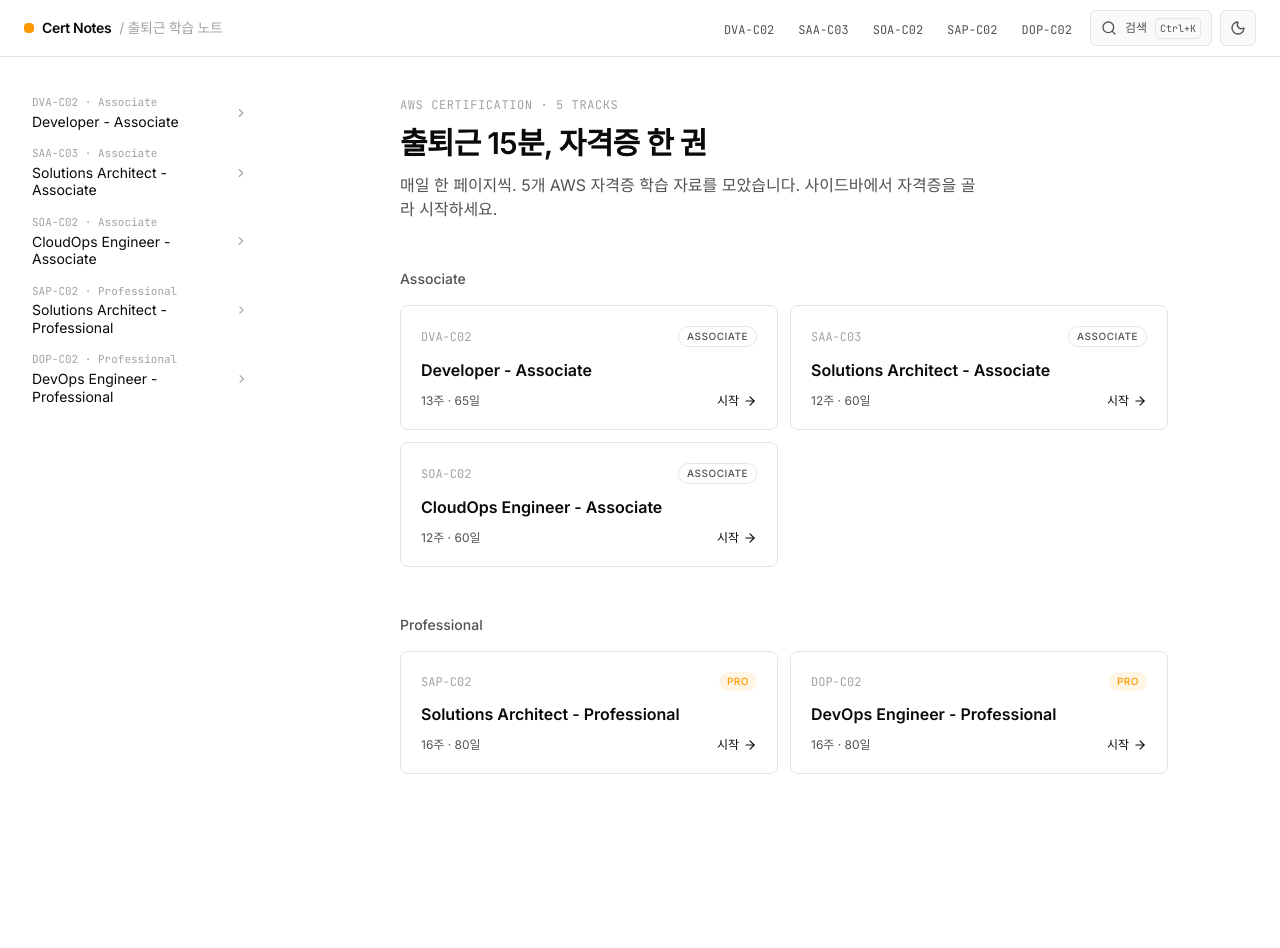
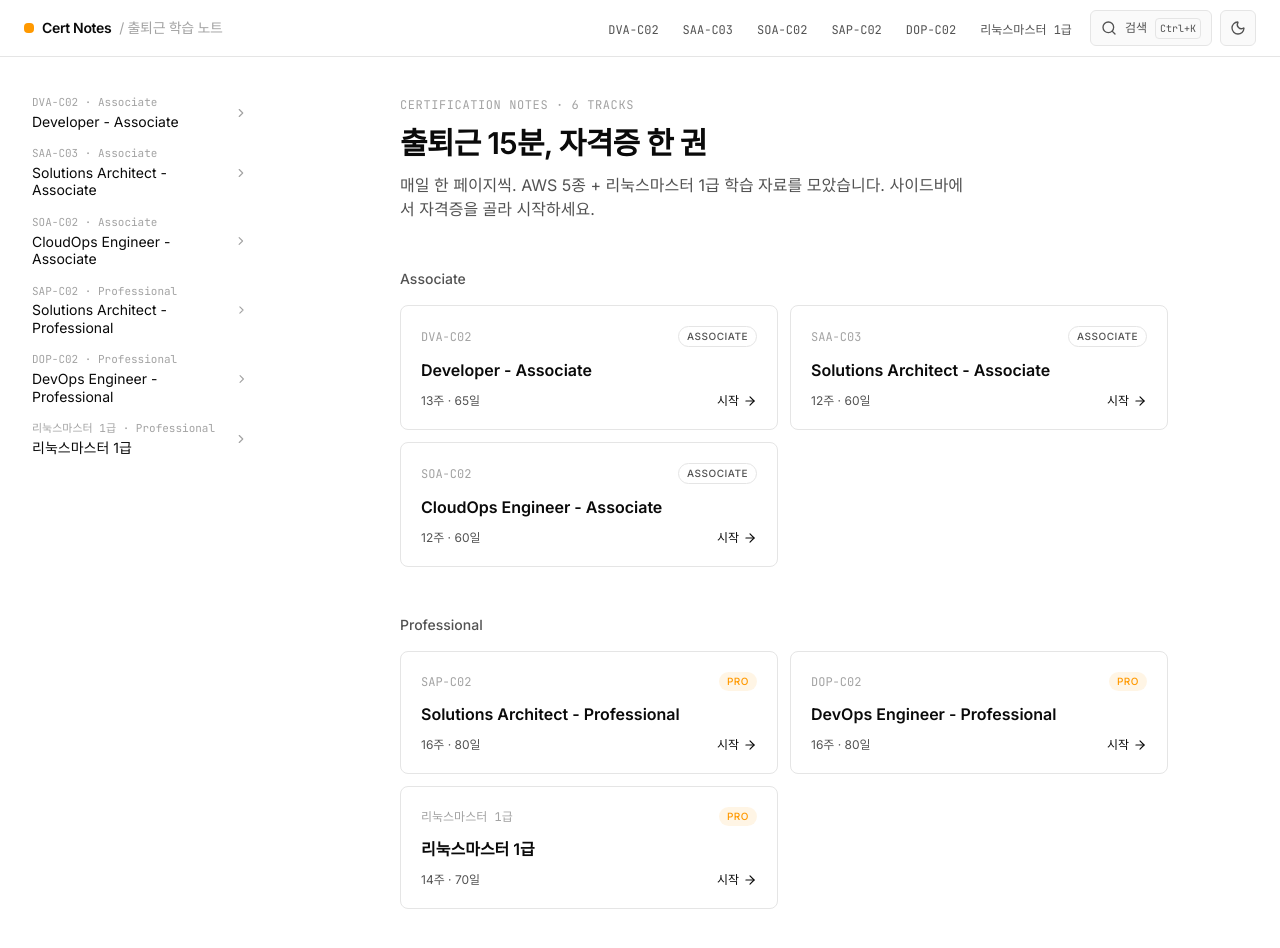
Before and after one commit to HD152521/CertNote, a Next.js app: page / in a window 1280 px wide. Before the commit the page ends 814 px from the top, so only its background shows below. Built offline with nearby package versions, Linux system fonts and the light colour scheme; a web font is replaced by a local one.

Commit message:
feat: 리눅스마스터 1급 트랙 추가 (스캐폴드 + 14주 커리큘럼 README)

```diff
--- a/content/aws-certs/index.json
+++ b/content/aws-certs/index.json
@@ -1,6 +1,6 @@
 {
   "category": "aws-certs",
-  "title": "AWS Certification",
+  "title": "Certification Notes",
   "certs": [
     {
       "slug": "dva-c02",
@@ -41,6 +41,14 @@
       "name": "DevOps Engineer - Professional",
       "weeks": 16,
       "order": 5
+    },
+    {
+      "slug": "linux-master-1",
+      "code": "리눅스마스터 1급",
+      "level": "professional",
+      "name": "리눅스마스터 1급",
+      "weeks": 14,
+      "order": 6
     }
   ]
 }
--- /dev/null
+++ b/content/aws-certs/linux-master-1/meta.json
@@ -0,0 +1,12 @@
+{
+  "slug": "linux-master-1",
+  "code": "리눅스마스터 1급",
+  "level": "professional",
+  "name": "리눅스마스터 1급",
+  "weeks": 14,
+  "accent": "#FCC624",
+  "order": 6,
+  "dayCount": 70,
+  "sourceRepo": "linux-master-1",
+  "syncedAt": "2026-06-05T00:00:00.000Z"
+}
--- a/src/app/page.tsx
+++ b/src/app/page.tsx
@@ -9,9 +9,9 @@
   return (
     <div className="mx-auto max-w-3xl space-y-12">
       <section className="space-y-3">
-        <p className="font-mono text-xs uppercase tracking-wider text-fg-faint">AWS Certification · 5 tracks</p>
+        <p className="font-mono text-xs uppercase tracking-wider text-fg-faint">Certification Notes · 6 tracks</p>
         <h1 className="text-3xl font-semibold tracking-tight">출퇴근 15분, 자격증 한 권</h1>
-        <p className="text-base text-fg-muted max-w-xl">매일 한 페이지씩. 5개 AWS 자격증 학습 자료를 모았습니다. 사이드바에서 자격증을 골라 시작하세요.</p>
+        <p className="text-base text-fg-muted max-w-xl">매일 한 페이지씩. AWS 5종 + 리눅스마스터 1급 학습 자료를 모았습니다. 사이드바에서 자격증을 골라 시작하세요.</p>
       </section>
       <ContinueCards certs={certs} />
       <section className="space-y-4">
```
Also changed, not shown: content/aws-certs/linux-master-1/README.md (added).
